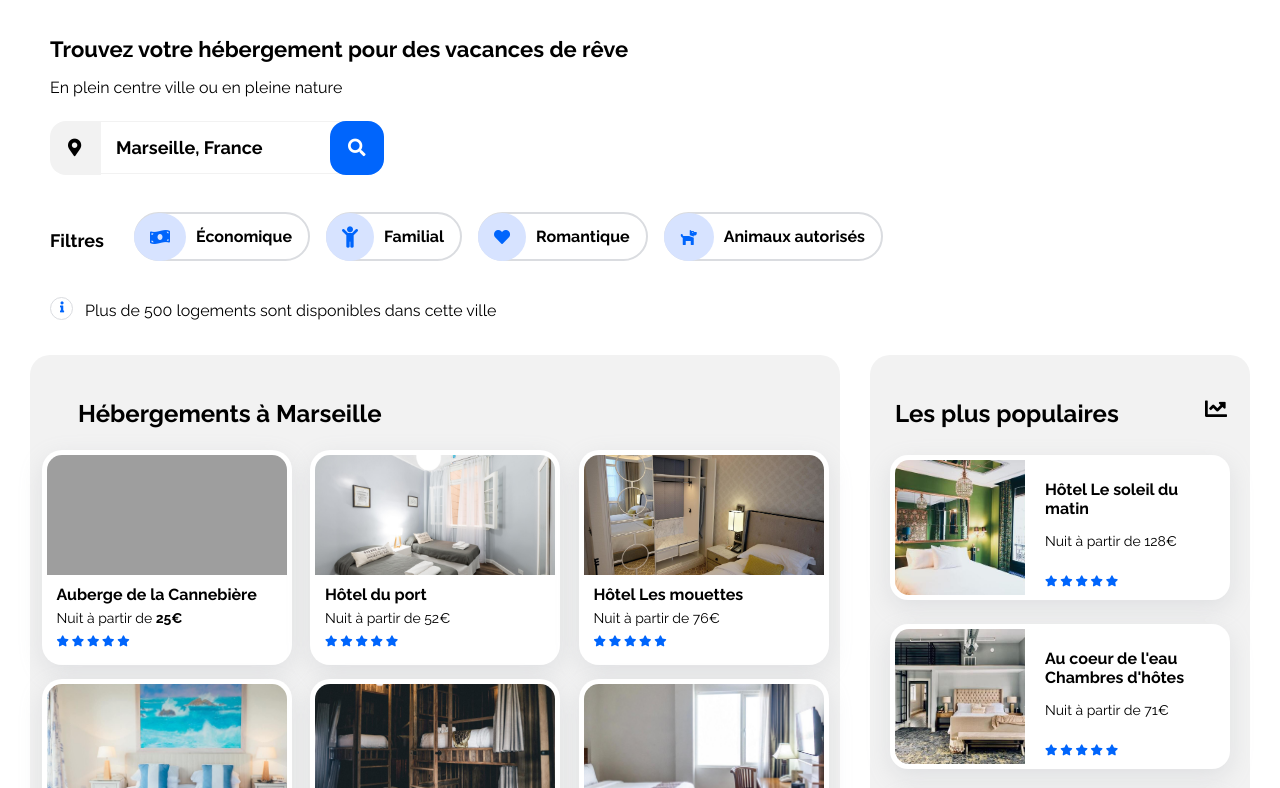
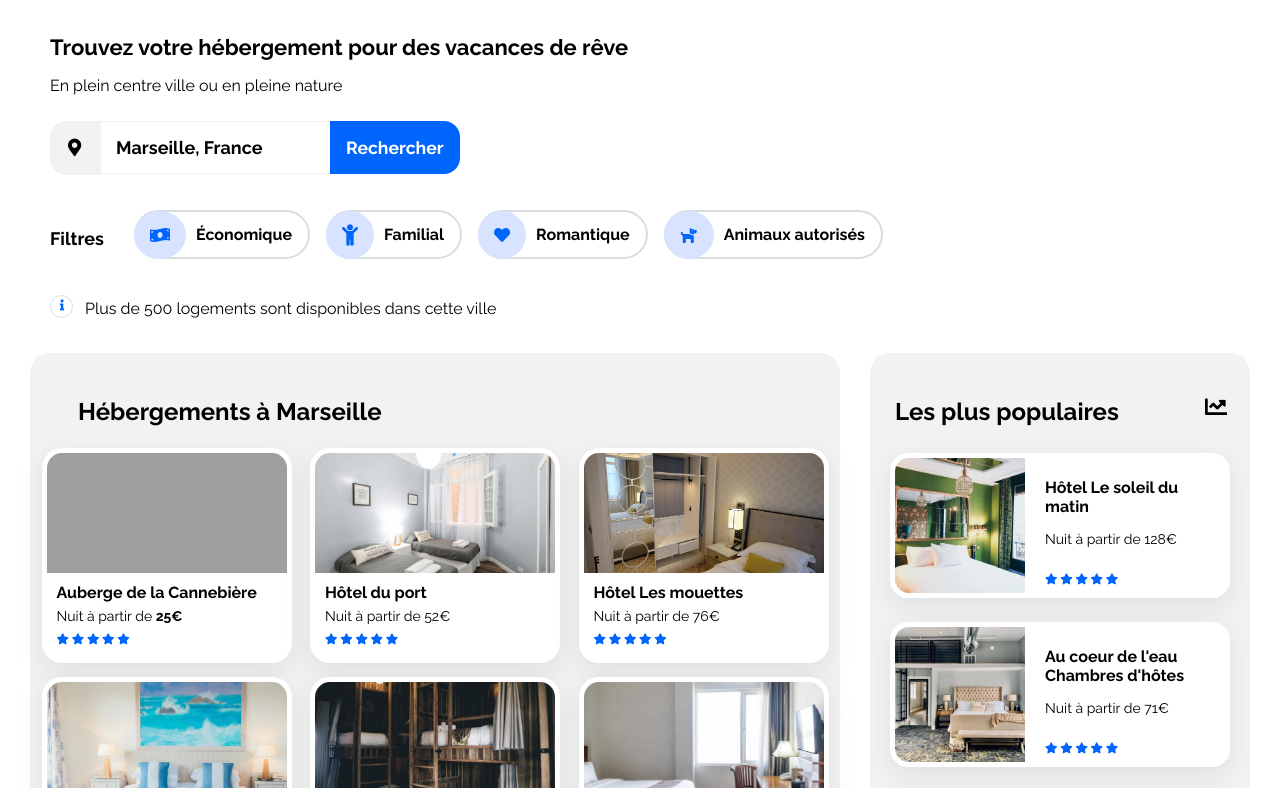
Before and after one commit to Sibylle75/SibylleEloy_2_23032021, a plain HTML site: page reservia.html in a window 1280 px wide. Shown: the part 104-892 px from the top of the page. Drawn offline with Linux system fonts and the light colour scheme; grey boxes are pictures that could not be loaded.

Commit message:
style: top 768 - 1024 - 1280

```diff
--- a/reservia.html
+++ b/reservia.html
@@ -35,7 +35,10 @@
                 <div class="search__form">
                     <i class="fas fa-map-marker-alt"></i>
                     <input class="search__input" type="text" value="Marseille, France">
-                    <i class="fas fa-search"></i>
+                    <div class="button">
+                        <div class= "button__text">Rechercher</div>
+                        <i class="fas fa-search"></i>
+                    </div>
                 </div>
 
                 <div class="search__filters">
--- a/stylesheet.css
+++ b/stylesheet.css
@@ -120,7 +120,7 @@ i.fas.fa-map-marker-alt {
     border-bottom-left-radius: 16px;
 }
 
-i.fas.fa-search {
+.button > i.fas.fa-search {
     position: absolute;
     left: 300px;
     color: white;
@@ -129,10 +129,13 @@ i.fas.fa-search {
     border-radius: 16px;
 }
 
+.button__text {
+    display: none;
+}
+
 .search__filters {
     position: relative;
     top: 80px;
-    height: 300px;
     padding-left: 20px;
 }
 
@@ -196,7 +199,7 @@ i.fas.fa-dog {
     display: flex;
     font-size: 16px;
     margin-left: 20px;
-    margin-top: 25px;
+    margin-top: 100px;
 }
 
 .fas.fa-info.fa-xs {
@@ -479,6 +482,43 @@ i.fas.fa-dog {
     text-decoration: none ;
 }
 
+/**************************/
+
+/* Tablet */
+/**************************/
+
+@media screen and (min-width: 768px) {
+
+    .search {
+        margin-left: 20px;
+    }
+
+    .search__input {
+    position: absolute;
+    left: 90px;
+    }
+
+    i.fas.fa-map-marker-alt {
+        position: absolute;
+        left: 40px;
+    }
+
+    .button__text {
+        display: block;
+        position: absolute;
+        left: 320px;
+        color: white;
+        font-weight: bold;
+        background-color:#0065FC;
+        padding: 16px;
+        border-top-right-radius: 16px;
+        border-bottom-right-radius: 16px;
+    }
+
+    .button > i.fas.fa-search {
+        display: none;
+    }
+}
 
 /**************************/
 
@@ -490,7 +530,6 @@ i.fas.fa-dog {
 
     .header__logo {
         padding: 40px 70px 20px 50px;
-        margin-top: 2px;
     }
 
     .header__nav {
@@ -516,28 +555,33 @@ i.fas.fa-dog {
 
     .header__nav li:hover {
         text-decoration: none ;
-        border-top: solid #0065FC 2px;
+        border-top: solid #0065FC 3px;
         border-bottom: none;
+        padding-top: 52px;
+    }
+
+    .header__nav > ul > li {
+        margin-right: 20px;
     }
 
     .search__title {
-        margin-left: 50px;
+        margin-left: 30px;
     }
 
     .search__subtitle {
-        margin-left: 50px;
+        margin-left: 30px;
     }
 
     .search__form {
         position: absolute;
-        left: 30px;
+        left: 10px;
         top: 225px;
     }
 
     .search__filters {
         height: 140px;
         display: flex;
-        padding-left: 50px;
+        padding-left: 30px;
     }
 
     .search__filters > p {
@@ -545,7 +589,8 @@ i.fas.fa-dog {
     }
 
     .search__information {
-        margin-left: 50px;
+        margin-left: 30px;
+        margin-top: 25px;
     }
 
     .ranking {
```
Also changed, not shown: 1 other file.
